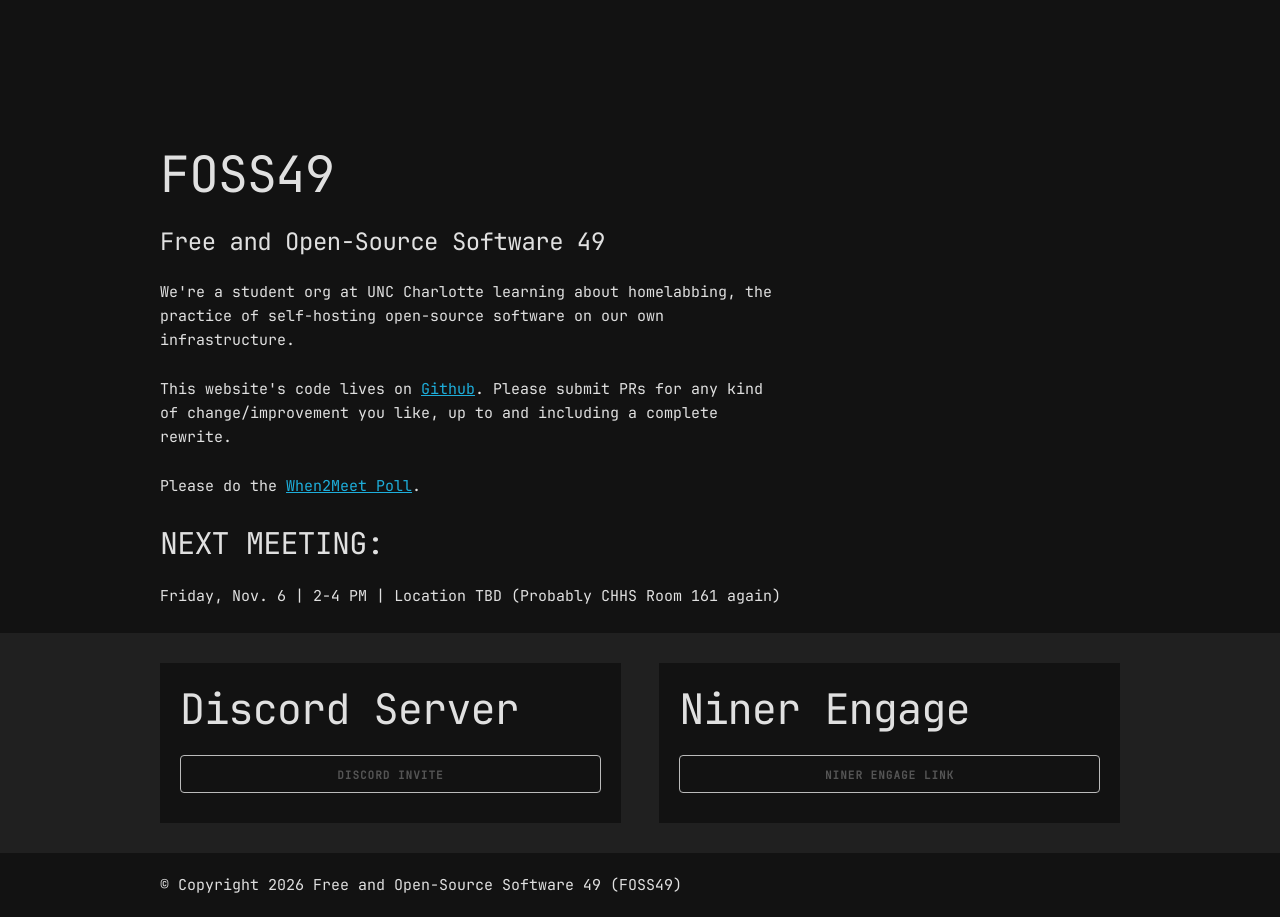
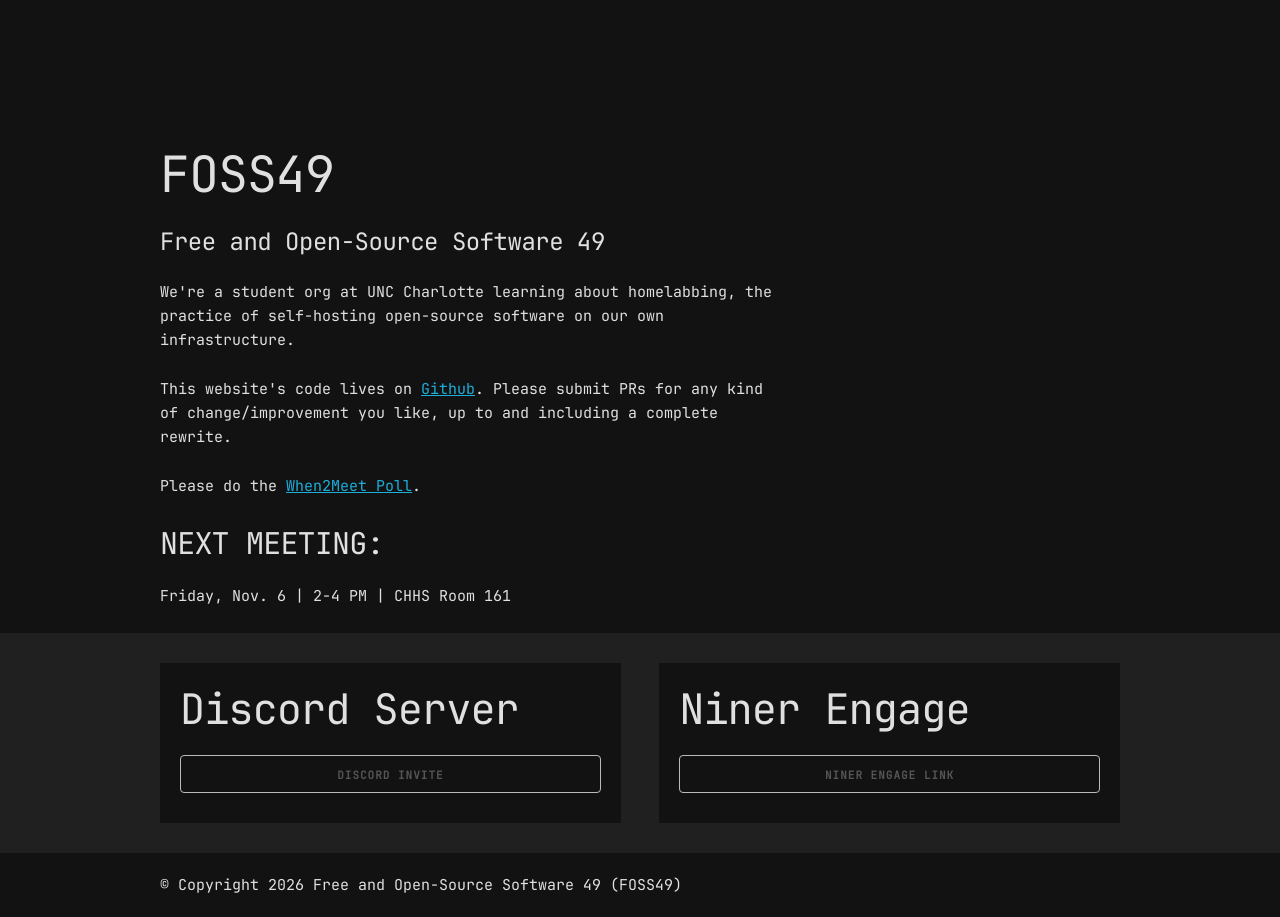
Before and after one commit to Malisius/foss49.com, a plain HTML site: page index.html in a window 1280 px wide. Drawn offline with Linux system fonts and the light colour scheme.

Commit message:
Update real meeting location

```diff
--- a/index.html
+++ b/index.html
@@ -59,8 +59,7 @@
         <div class="row">
           <div class="twelve columns">
             <h4>NEXT MEETING:</h4>
-            <p>Friday, Nov. 6 | 2-4 PM | Location TBD (Probably CHHS Room 161
-              again)</p>
+            <p>Friday, Nov. 6 | 2-4 PM | CHHS Room 161</p>
           </div>
         </div>
       </div>
```
